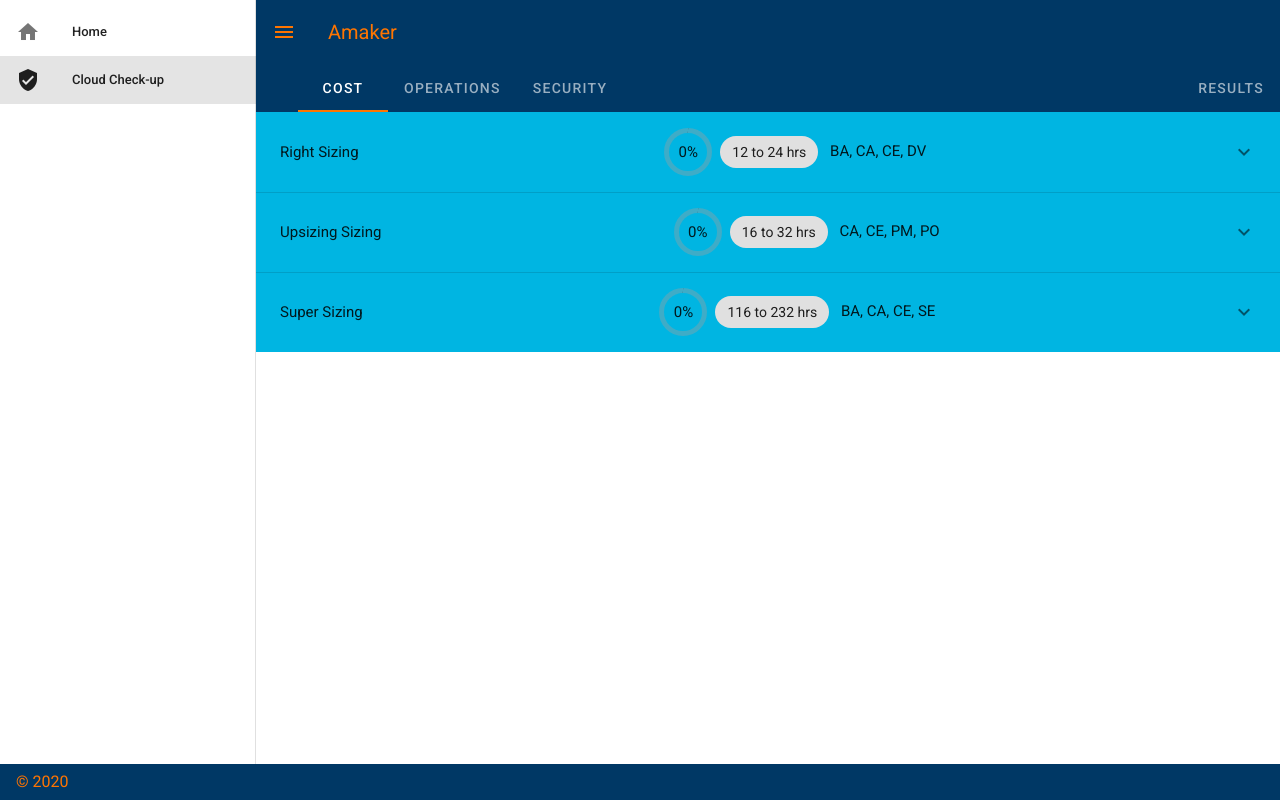
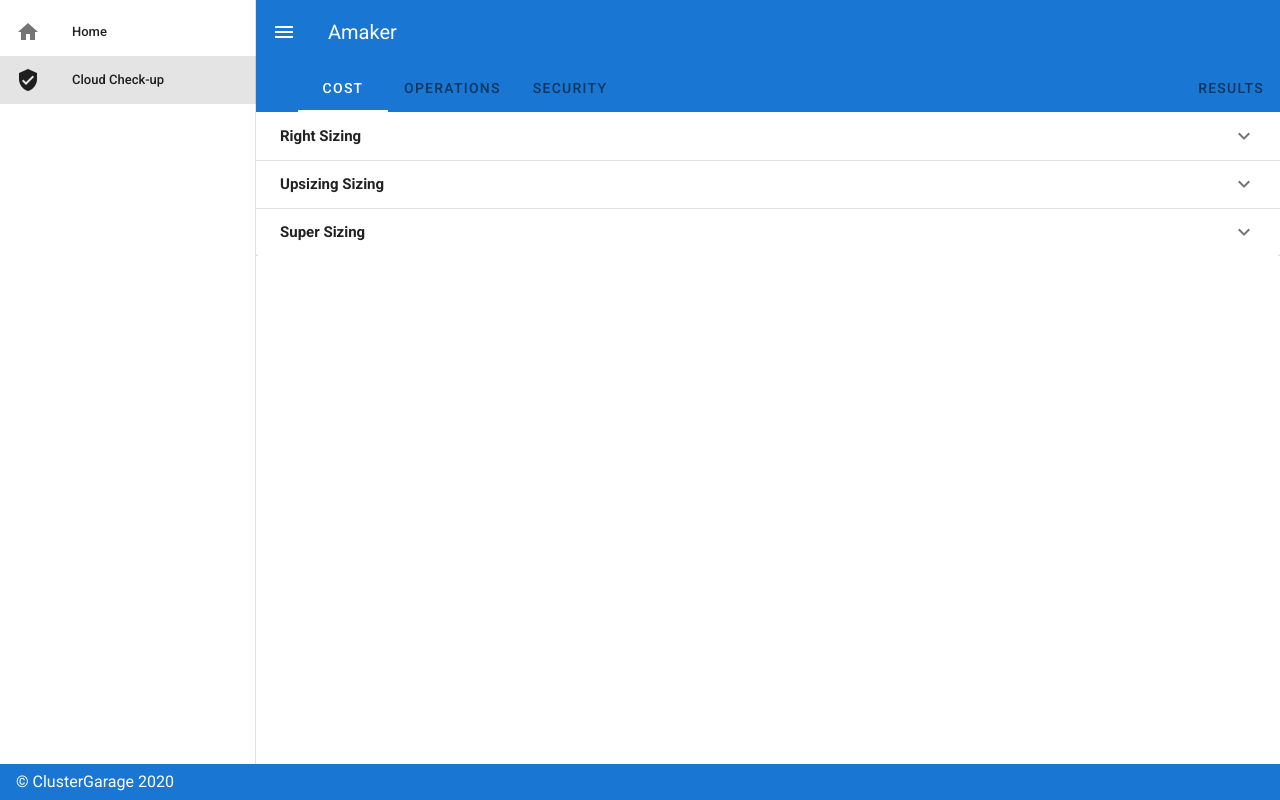
Before and after one commit to mattv/amaker, a Vue app: page /assess in a window 1280 px wide. Built offline with nearby package versions, Linux system fonts and the light colour scheme.

Commit message:
touch up theme

```diff
--- a/src/App.vue
+++ b/src/App.vue
@@ -9,12 +9,12 @@
 
     <v-app-bar
       app
+      flat
       color="primary"
-      flat
       dark
     >
-      <v-app-bar-nav-icon color="secondary" @click.stop="drawer = !drawer" />
-      <v-toolbar-title class="secondary--text">Amaker</v-toolbar-title>
+      <v-app-bar-nav-icon @click.stop="drawer = !drawer" />
+      <v-toolbar-title>Amaker</v-toolbar-title>
     </v-app-bar>
 
     <v-content>
@@ -22,10 +22,11 @@
     </v-content>
 
     <v-footer
+      app
       color="primary"
-      app
+      dark
     >
-      <span class="secondary--text">&copy; 2020</span>
+      <span>&copy; ClusterGarage 2020</span>
     </v-footer>
   </v-app>
 </template>
--- a/src/components/Activity.vue
+++ b/src/components/Activity.vue
@@ -1,35 +1,27 @@
 <template>
   <div>
 
-    <v-expansion-panel-header color="accent">
-
-      <span>{{ title }}</span>
-      <span>
-        <v-progress-circular
-          :value="percent"
-          size="48"
-          width="5"
-          rotate="-90"
-        >
-          {{ percent }}%
-        </v-progress-circular>
-        <v-chip class="ma-2">{{ effort}}</v-chip>
-        {{ roles }}
-      </span>
-
+    <v-expansion-panel-header>
+        <h4>{{ title }}</h4>
     </v-expansion-panel-header>
 
     <v-expansion-panel-content>
 
-      <v-subheader>Description</v-subheader>
+      <v-subheader class="primary--text">Summary</v-subheader>
+      <v-divider/>
+      <div>Complete: {{ percent }}%</div>
+      <div>Roles: {{ roles }}</div>
+      <div>Effort: {{ effort}}</div>
+
+      <v-subheader class="primary--text">Description</v-subheader>
       <v-divider/>
       <p>{{ description }}</p>
 
-      <v-subheader>Goal</v-subheader>
+      <v-subheader class="primary--text">Goal</v-subheader>
       <v-divider/>
       <p>{{ goal }}</p>
 
-      <v-subheader>Probes</v-subheader>
+      <v-subheader class="primary--text">Probes</v-subheader>
       <v-divider/>
       <probes :ids="probeIds" />
 
--- a/src/components/AssessmentArea.vue
+++ b/src/components/AssessmentArea.vue
@@ -27,9 +27,3 @@ export default {
   },
 }
 </script>
-
-<style>
-.v-subheader {
-  color: #ff7500 !important
-}
-</style>
--- a/src/plugins/vuetify.js
+++ b/src/plugins/vuetify.js
@@ -10,9 +10,13 @@ export default new Vuetify({
     },
     themes: {
       light: {
-        primary: '#003865',   // navy blue
-        secondary: '#ff7500', // orange
-        accent: '#00b5e2',    // light blue
+        primary: '#1976D2',
+        secondary: '#424242',
+        accent: '#82B1FF',
+        error: '#FF5252',
+        info: '#2196F3',
+        success: '#4CAF50',
+        warning: '#FFC107',
       },
     },
   },
--- a/src/views/Assessment.vue
+++ b/src/views/Assessment.vue
@@ -1,12 +1,11 @@
 <template>
   <div>
     <v-tabs
-      background-color="primary"
-      dark
       v-model="tab"
       align-with-title
+      background-color="primary"
     >
-      <v-tabs-slider color="secondary"></v-tabs-slider>
+      <v-tabs-slider></v-tabs-slider>
 
       <v-tab v-for="area in areas" :key="area.name">
         {{ area.name }}
```
